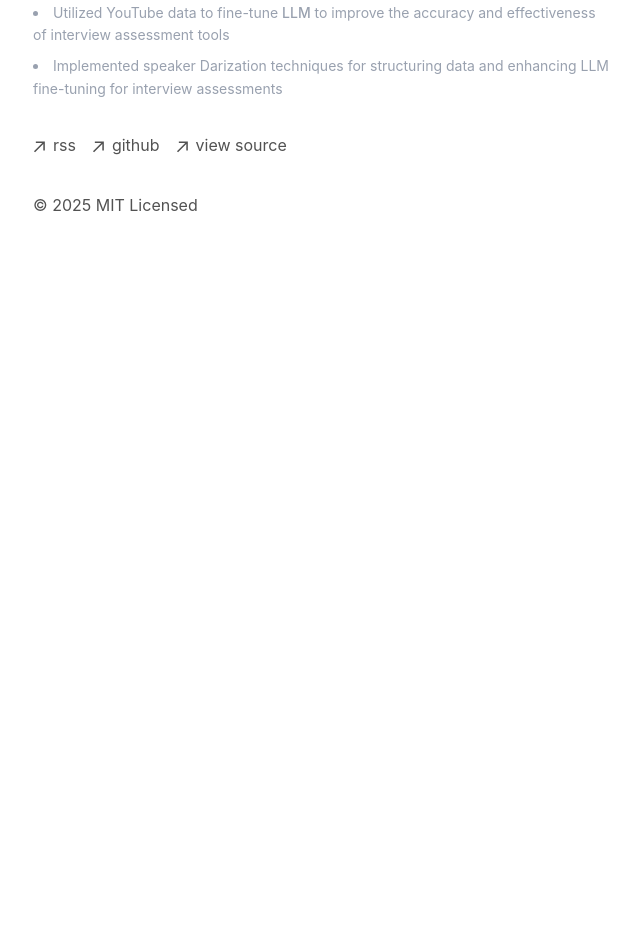
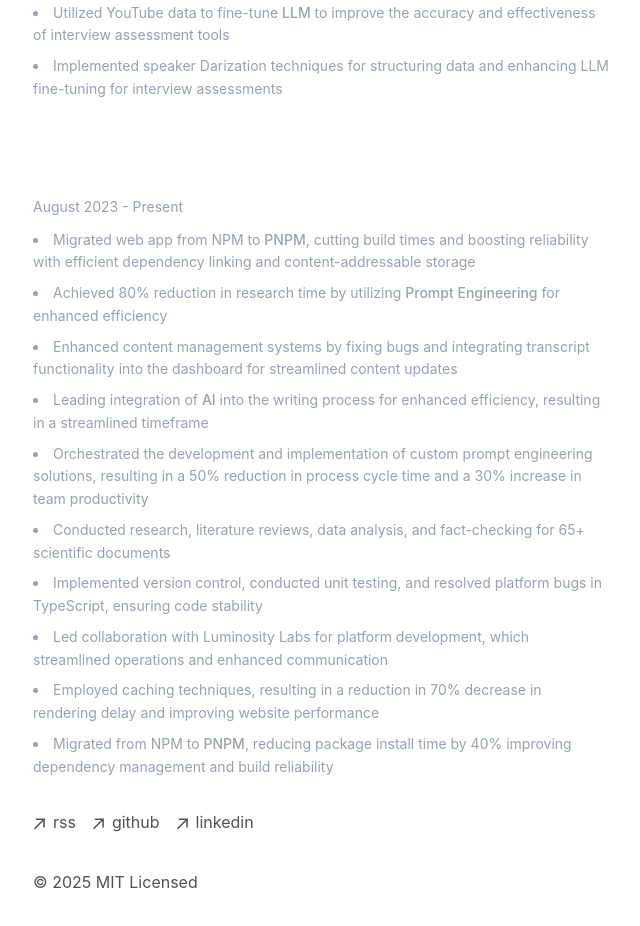
Before and after one commit to Sparsh-Palkhiwala/resume, a Next.js app: page /resume in a window 1280 px wide. Shown: the part 800-1726 px from the top of the page, without its empty margins (319-959 px from the left). Before the commit the page ends 1081 px from the top, so only its background shows below. Built offline with nearby package versions, Linux system fonts and the light colour scheme.

Commit message:
Update footer links, modify OG route title, and enhance resume section with new experience details

```diff
--- a/app/components/footer.tsx
+++ b/app/components/footer.tsx
@@ -12,7 +12,7 @@ function ArrowIcon() {
         fill="currentColor"
       />
     </svg>
-  )
+  );
 }
 
 export default function Footer() {
@@ -35,7 +35,7 @@ export default function Footer() {
             className="flex items-center transition-all hover:text-neutral-800 dark:hover:text-neutral-100"
             rel="noopener noreferrer"
             target="_blank"
-            href="https://github.com/vercel/next.js"
+            href="https://github.com/Sparsh-Palkhiwala"
           >
             <ArrowIcon />
             <p className="ml-2 h-7">github</p>
@@ -46,10 +46,10 @@ export default function Footer() {
             className="flex items-center transition-all hover:text-neutral-800 dark:hover:text-neutral-100"
             rel="noopener noreferrer"
             target="_blank"
-            href="https://vercel.com/templates/next.js/portfolio-starter-kit"
+            href="https://www.linkedin.com/in/sparsh-palkhiwala/"
           >
             <ArrowIcon />
-            <p className="ml-2 h-7">view source</p>
+            <p className="ml-2 h-7">linkedin</p>
           </a>
         </li>
       </ul>
@@ -57,5 +57,5 @@ export default function Footer() {
         © {new Date().getFullYear()} MIT Licensed
       </p>
     </footer>
-  )
+  );
 }
--- a/app/og/route.tsx
+++ b/app/og/route.tsx
@@ -1,8 +1,8 @@
-import { ImageResponse } from 'next/og'
+import { ImageResponse } from "next/og";
 
 export function GET(request: Request) {
-  let url = new URL(request.url)
-  let title = url.searchParams.get('title') || 'Next.js Portfolio Starter'
+  let url = new URL(request.url);
+  let title = url.searchParams.get("title") || "Resume";
 
   return new ImageResponse(
     (
@@ -18,5 +18,5 @@ export function GET(request: Request) {
       width: 1200,
       height: 630,
     }
-  )
+  );
 }
--- a/app/resume/page.tsx
+++ b/app/resume/page.tsx
@@ -3,7 +3,7 @@ import React from "react";
 const MinimalTextResume = () => {
   return (
     <div className="max-w-3xl mx-auto space-y-16">
-      {/* Main experience section*/}
+      {/* SIBI Experience*/}
       <section>
         <div className="space-y-6">
           <div>
@@ -48,6 +48,7 @@ const MinimalTextResume = () => {
         </div>
       </section>
 
+      {/*Mirwork Experience*/}
       <section>
         <div className="space-y-6">
           <div>
@@ -86,6 +87,70 @@ const MinimalTextResume = () => {
           </div>
         </div>
       </section>
+
+      {/* Psych for Life Experience*/}
+      <section>
+        <div className="space-y-6">
+          <div>
+            <h2 className="text-white text-lg font-normal tracking-tight">
+              Software Developer · Psych for Life
+            </h2>
+            <div className="text-gray-400 mt-1">
+              <div className="text-sm mb-3">August 2023 - Present</div>
+              <ul className="text-sm space-y-2 leading-relaxed list-disc list-inside">
+                <li>
+                  Migrated web app from NPM to{" "}
+                  <span className="font-medium">PNPM</span>, cutting build times
+                  and boosting reliability with efficient dependency linking and
+                  content-addressable storage
+                </li>
+                <li>
+                  Achieved 80% reduction in research time by utilizing{" "}
+                  <span className="font-medium">Prompt Engineering</span> for
+                  enhanced efficiency
+                </li>
+                <li>
+                  Enhanced content management systems by fixing bugs and
+                  integrating transcript functionality into the dashboard for
+                  streamlined content updates
+                </li>
+                <li>
+                  Leading integration of <span className="font-medium">AI</span>{" "}
+                  into the writing process for enhanced efficiency, resulting in
+                  a streamlined timeframe
+                </li>
+                <li>
+                  Orchestrated the development and implementation of custom
+                  prompt engineering solutions, resulting in a 50% reduction in
+                  process cycle time and a 30% increase in team productivity
+                </li>
+                <li>
+                  Conducted research, literature reviews, data analysis, and
+                  fact-checking for 65+ scientific documents
+                </li>
+                <li>
+                  Implemented version control, conducted unit testing, and
+                  resolved platform bugs in TypeScript, ensuring code stability
+                </li>
+                <li>
+                  Led collaboration with Luminosity Labs for platform
+                  development, which streamlined operations and enhanced
+                  communication
+                </li>
+                <li>
+                  Employed caching techniques, resulting in a reduction in 70%
+                  decrease in rendering delay and improving website performance
+                </li>
+                <li>
+                  Migrated from NPM to <span className="font-medium">PNPM</span>
+                  , reducing package install time by 40% improving dependency
+                  management and build reliability
+                </li>
+              </ul>
+            </div>
+          </div>
+        </div>
+      </section>
     </div>
   );
 };
```
